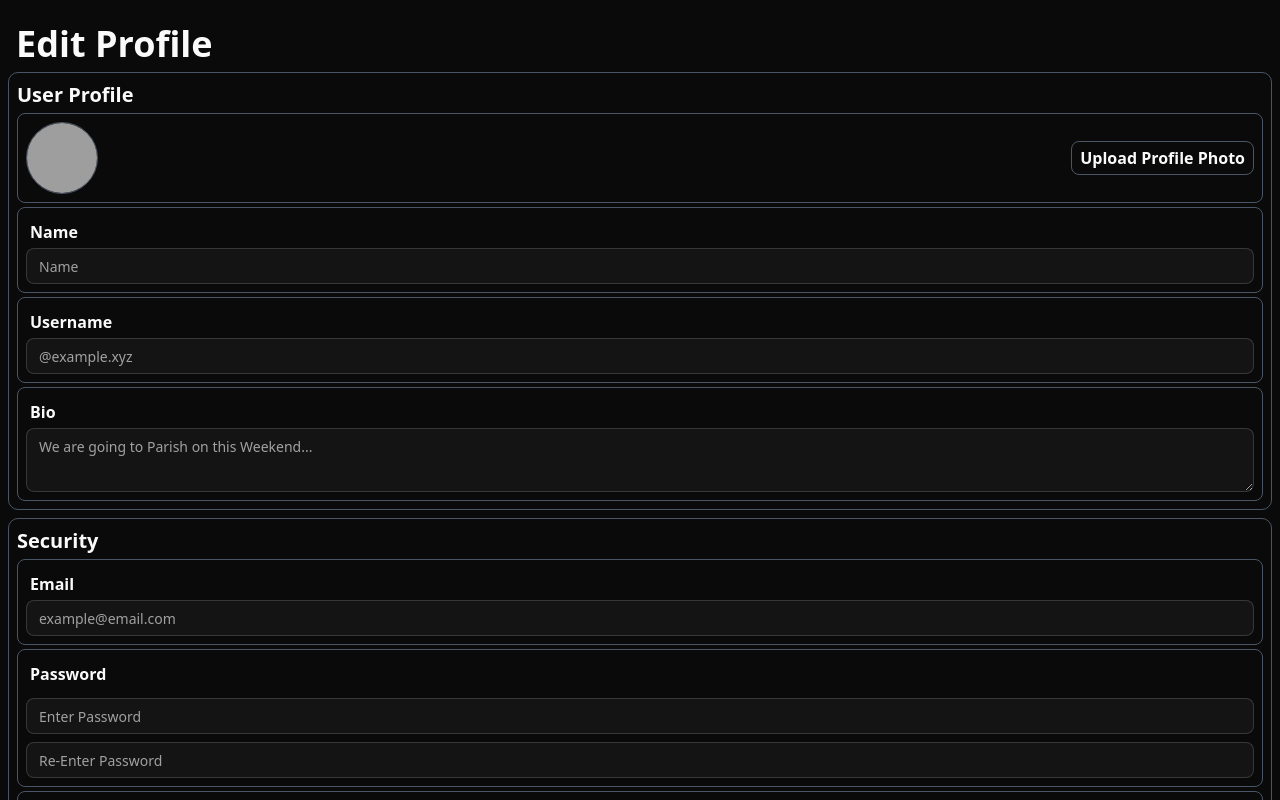
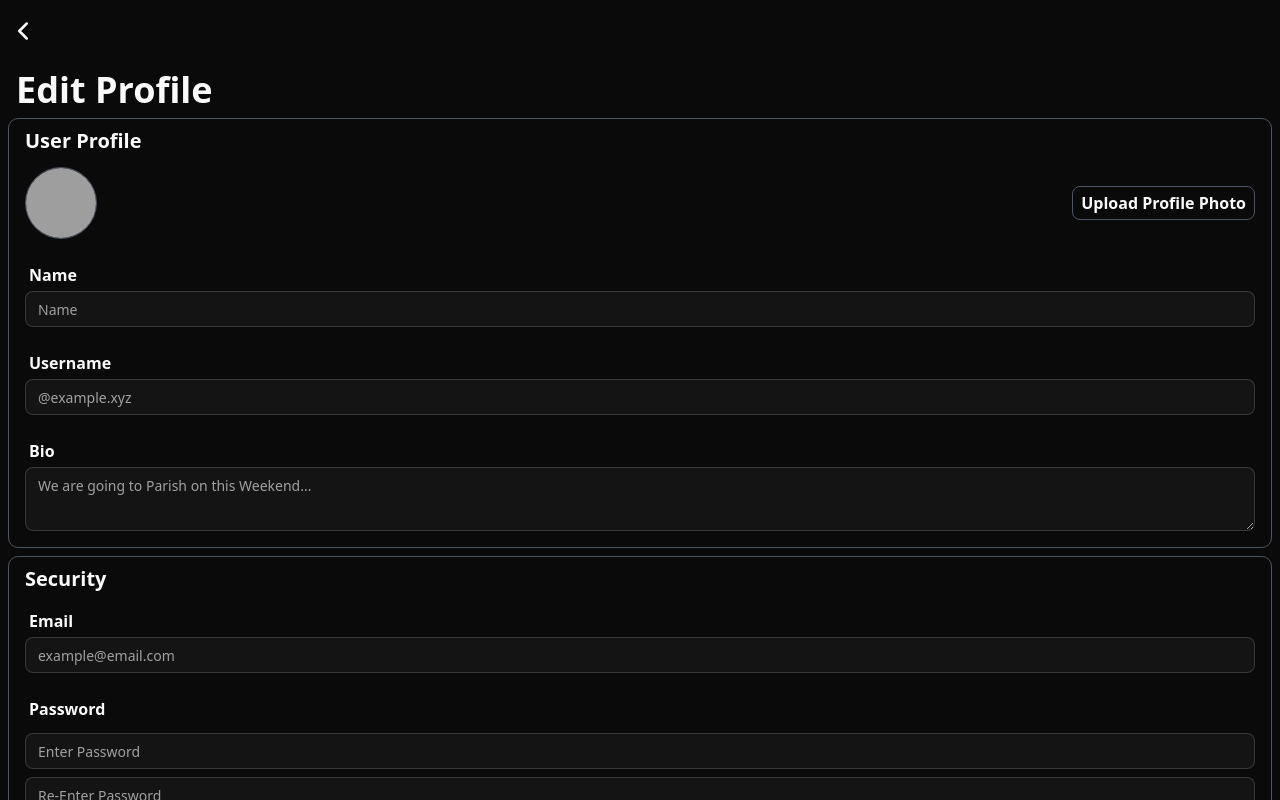
Before and after one commit to smoriginals/instagram-mini-clone, a React (Vite) app in the folder frontend/: page /editprofile in a window 1280 px wide. Shown: the top 800 px of the page. Built offline with nearby package versions, Linux system fonts and the light colour scheme; no server answers; grey boxes are pictures that could not be loaded.

Commit message:
edit profile page ready

```diff
--- a/frontend/src/components/Profile/UserProfile.jsx
+++ b/frontend/src/components/Profile/UserProfile.jsx
@@ -1,5 +1,5 @@
 import React, { useState } from 'react';
-import { ChevronRight, Upload, LayoutDashboard, RefreshCw, Loader2 } from 'lucide-react';
+import { ChevronRight, Upload, LayoutDashboard, ChevronLeft, RefreshCw, Loader2 } from 'lucide-react';
 import { Input } from "@/components/ui/input";
 import { Label } from "@/components/ui/label";
 import { Switch } from "@/components/ui/switch";
@@ -64,20 +64,7 @@ export default function UserProfile() {
         }
         toast.success('Profile Updated')
         navigate('/settings');
-        //const res = await UpdateUserProfile({
-        //    _id: user?._id,
-        //    name: profileData.name,
-        //    username: profileData.username,
-        //    bio: profileData.bio
-        //});
 
-        //if (!res.ok) {
-        //    toast.error(res.message);
-        //    return;
-        //}
-
-        //toast.success("Profile Updated");
-        //navigate("/profile");
     };
 
     const HandleProfilePictureUpload = async (file) => {
@@ -107,6 +94,10 @@ export default function UserProfile() {
 
     return (
         <>
+            <div className='px-2 mt-4'>
+                <ChevronLeft size={30} onClick={() => { navigate('/settings') }} />
+            </div>
+
             <div className='flex h-full w-full flex-col px-2 pt-6'>
 
                 <h1 className="px-2 text-4xl font-bold">Edit Profile</h1>
@@ -114,9 +105,10 @@ export default function UserProfile() {
 
                 <div className="mt-2 space-y-1 rounded-lg border border-gray-600 p-2">
 
-                    <h1 className="text-xl font-bold">User Profile</h1>
+                    <h1 className="text-xl font-bold px-2">User Profile</h1>
 
-                    <div className='p-2 border border-gray-600 rounded-md flex justify-between items-center flex-row'>
+                    {/*User Profile Photo*/}
+                    <div className='p-2 flex justify-between items-center flex-row'>
 
                         <img
                             src={user?.userProfile || sampleImage}
@@ -133,23 +125,25 @@ export default function UserProfile() {
                         </label>
 
                     </div>
+                    {/*User Profile Photo*/}
+
 
                     {/*Name*/}
-                    <div className='border border-gray-600 p-2 rounded-md'>
+                    <div className='p-2'>
                         <p className='p-1 text-md font-bold'>Name</p>
                         <Input type="text" name="name" value={profileData.name} onChange={HandleChange} disabled={hasUploading} placeholder="Name" />
                     </div>
                     {/*Name*/}
 
                     {/*Username*/}
-                    <div className='border border-gray-600 p-2 rounded-md'>
+                    <div className='p-2'>
                         <p className='p-1 text-md font-bold'>Username</p>
                         <Input type="text" name="username" value={profileData.username} onChange={HandleChange} disabled={hasUploading} placeholder="@example.xyz" />
                     </div>
                     {/*Username*/}
 
                     {/*Bio*/}
-                    <div className='border border-gray-600 p-2 rounded-md'>
+                    <div className='p-2'>
                         <p className='p-1 text-md font-bold'>Bio</p>
                         <Textarea type="text" placeholder="We are going to Parish on this Weekend..." name="bio" value={profileData.bio} onChange={HandleChange} disabled={hasUploading} />
                     </div>
@@ -159,21 +153,24 @@ export default function UserProfile() {
                 </div>
 
                 <div className="mt-2 space-y-1 rounded-lg border border-gray-600 p-2">
-                    <h1 className="text-xl font-bold">Security</h1>
+                    <h1 className="text-xl font-bold px-2">Security</h1>
                     {/*Email Handle*/}
-                    <div className='border border-gray-600 p-2 rounded-md'>
+                    <div className='p-2'>
                         <p className='p-1 text-md font-bold'>Email</p>
                         <Input type="text" placeholder="example@email.com" name='email' value={profileData.email} onChange={HandleChange} />
                     </div>
                     {/*Email Handle*/}
 
-                    <div className='border border-gray-600 p-2 rounded-md space-y-2'>
+                    {/*Password*/}
+                    <div className='p-2 space-y-2'>
                         <p className='p-1 text-md font-bold'>Password</p>
-                        <Input type="text" placeholder="Enter Password" />
-                        <Input type="text" placeholder="Re-Enter Password" />
+                        <Input type="text" placeholder="Enter Password" disabled={hasUploading} />
+                        <Input type="text" placeholder="Re-Enter Password" disabled={hasUploading}/>
                     </div>
+                    {/*Password*/}
 
-                    <div className="flex flex-col justify-start gap-4 border border-gray-600 rounded-md p-2">
+                    {/*Privacy*/}
+                    <div className="flex flex-col justify-start gap-4 p-2">
                         <div className='flex items-center justify-between space-x-2'>
                             <Label className='text-xl'>Private Profile</Label>
                             <Switch />
@@ -183,15 +180,18 @@ export default function UserProfile() {
                             <Switch />
                         </div>
                     </div>
-
+                    {/*Privacy*/}
                 </div>
 
 
                 <div className='flex flex-col gap-2 mt-4'>
+
                     <Button type="submit" disabled={hasUploading} onClick={HandleSaveProfileData}>Save Profile</Button>
+
                     <Button variant="outline" type="button" disabled={hasUploading} onClick={() => { navigate('/settings') }}>
                         Back to Settings
                     </Button>
+
                     <p className='text-sm font-light text-gray-400 text-center p-1'>Your profile changes are ready to be saved. Let's keep your information up to date.
                     </p>
                 </div>
--- a/frontend/src/pages/Settings.jsx
+++ b/frontend/src/pages/Settings.jsx
@@ -17,11 +17,12 @@ import { useGlobal } from '../Context/GlobalContext';
 import toast from 'react-hot-toast';
 import { LayoutDashboard, ChevronRight, UserRoundPen, Database, LogIn, Moon, LockKeyhole } from 'lucide-react'
 import UserTheme from '../components/Theme/UserTheme';
+import { ChevronLeft } from 'lucide-react';
 export default function Settings() {
 
     const navigate = useNavigate();
 
-    const { LogoutUser,DeleteUser,user } = useGlobal();
+    const { LogoutUser, DeleteUser, user } = useGlobal();
 
     //const ToggleTheme = () => {
     //    setMode(prev => (prev === "light" ? "dark" : "light"));
@@ -45,6 +46,11 @@ export default function Settings() {
     }
 
     return (
+        <>
+            <div className='px-2 mt-4'>
+                <ChevronLeft size={30} onClick={() => { navigate('/home') }} />
+            </div>
+
             <div className="flex h-full w-full flex-col gap-2 px-2 pb-2 pt-6">
 
                 <h1 className="px-2 text-4xl font-bold">Settings</h1>
@@ -53,7 +59,7 @@ export default function Settings() {
                 <div className="mt-2 space-y-3 rounded-lg border border-gray-600 p-4">
 
                     {/*Edit Profile*/}
-                <button className="flex w-full cursor-pointer items-center justify-between rounded-md border border-gray-600 p-2" onClick={() => { navigate('/dashboard') }}>
+                    <button className="flex w-full cursor-pointer items-center justify-between rounded-md border border-gray-600 p-2" onClick={() => { navigate('/editprofile') }}>
                         <div className='flex items-center justify-start'><UserRoundPen /><p className='text-md px-2 font-bold'>Edit Profile</p></div>
                         <div><ChevronRight /></div>
                     </button>
@@ -133,5 +139,6 @@ export default function Settings() {
                     </button>
                 </div>
             </div>
+        </>
     );
 }
```
Lines whose indentation alone changed are shown as unchanged.
